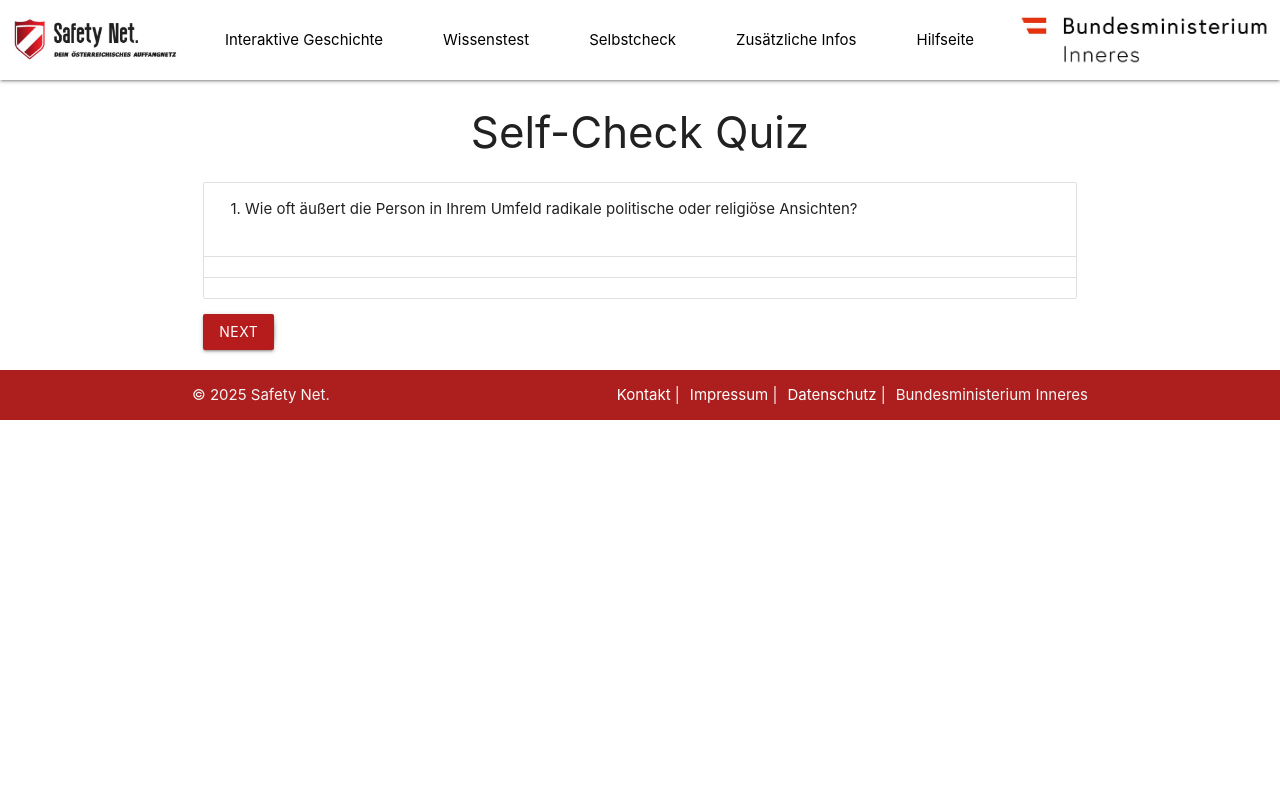
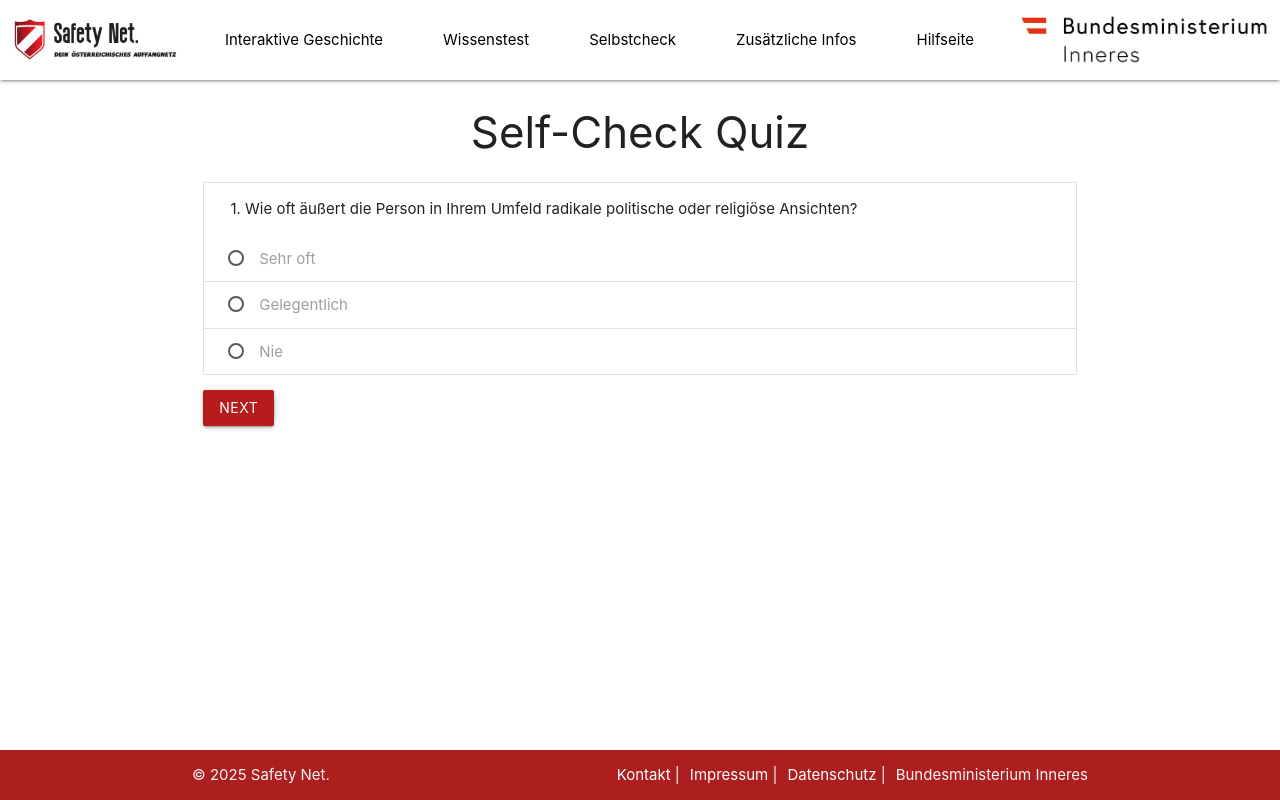
Before and after one commit to Koeko3141/Safetynet, an Angular app: page /self-check in a window 1280 px wide. Built offline with nearby package versions, Linux system fonts and the light colour scheme.

Commit message:
Fixed SelfCheck

```diff
--- a/src/app/self-check-question/self-check-question.component.html
+++ b/src/app/self-check-question/self-check-question.component.html
@@ -7,6 +7,7 @@
           [name]="question"
           (click)="selectAnswer(answer.answer)"
         />
+        <span>{{ answer.answer }}</span>
       </label>
     </li>
   </ul>
--- a/src/app/selfcheck/selfcheck.component.html
+++ b/src/app/selfcheck/selfcheck.component.html
@@ -1,14 +1,13 @@
+<main>
   <div class="container">
     <h3 class="center-align">Self-Check Quiz</h3>
 
     <div class="row" *ngIf="!showFeedback">
       <div class="col s12">
         <ng-container *ngIf="questions[currentQuestionIndex] as currentQuestion">
-        <app-self-check-question
-          class="card"
+          <app-self-check-question class="card"
             [question]="(currentQuestionIndex + 1) + '. ' + currentQuestion.question"
-          [answers]="currentQuestion.answers"
-          (answerSelected)="onAnswerSelected(currentQuestion.question, $event)">
+            [answers]="currentQuestion.answers" (answerSelected)="onAnswerSelected(currentQuestion.question, $event)">
           </app-self-check-question>
         </ng-container>
       </div>
@@ -32,3 +31,4 @@
       </div>
     </div>
   </div>
+</main>
--- a/src/app/selfcheck/selfcheck.component.ts
+++ b/src/app/selfcheck/selfcheck.component.ts
@@ -17,13 +17,16 @@ export class SelfcheckComponent {
   correctPercentage: number = 0;
   currentQuestionIndex: number = 0;
   questions = selfcheckQuestions
-  totalWeight = 0;
+  totalWeight: number = 0;
 
   onAnswerSelected(question: string, answer: string) {
-    //this.totalWeight += this.questions[this.currentQuestionIndex]
-    console.log(question)
+    this.questions[this.currentQuestionIndex].answers.forEach( element => {
+      if(element.answer == answer) {
+        this.totalWeight += element.weight;
+      }
+    });
+    console.log(this.totalWeight)
     this.nextQuestion();
-    console.log("dad");
   }
 
   nextQuestion() {
```
Lines whose indentation alone changed are shown as unchanged.
